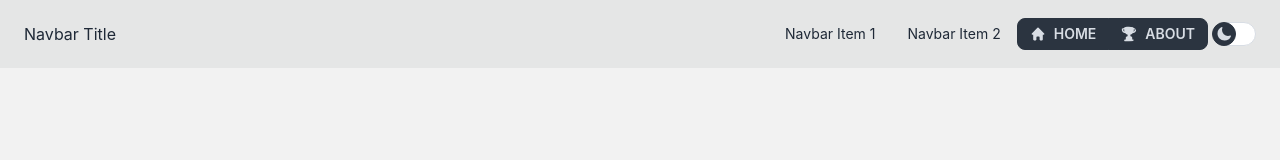
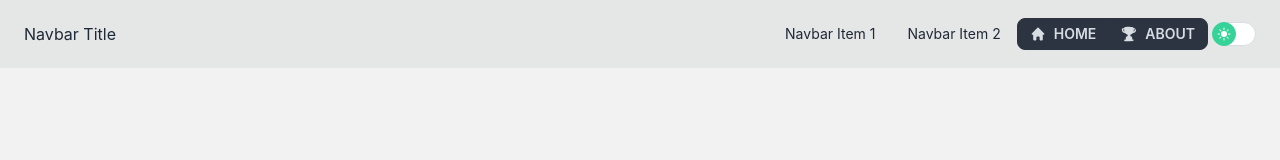
Before and after one commit to silveryiris/equal-vue-todo-list, a Vue app: page / in a window 1280 px wide. Shown: the top 160 px of the page. Built offline with nearby package versions, Linux system fonts and the light colour scheme.

Commit message:
fix: 修正切換暗色模式圖示錯誤

```diff
--- a/src/components/SwitchTheme.vue
+++ b/src/components/SwitchTheme.vue
@@ -10,8 +10,8 @@
       title="switch theme icon"
     >
       <span>
-        <SunIcon v-show="isDarkTheme" class="h-4 w-4" />
-        <MoonIcon v-show="!isDarkTheme" class="h-4 w-4" />
+        <MoonIcon v-show="isDarkTheme" class="h-4 w-4" />
+        <SunIcon v-show="!isDarkTheme" class="h-4 w-4 text-white" />
       </span>
     </button>
   </div>
@@ -28,5 +28,5 @@ const { isDarkTheme } = storeToRefs(themeStore)
 const { switchTheme } = themeStore
 
 const darkStyleClass = ["right-[-5px]", "btn-neutral"]
-const lightStyleClass = ["left-[-5px]", "btn-neutral"]
+const lightStyleClass = ["left-[-5px]", "btn-success"]
 </script>
```
